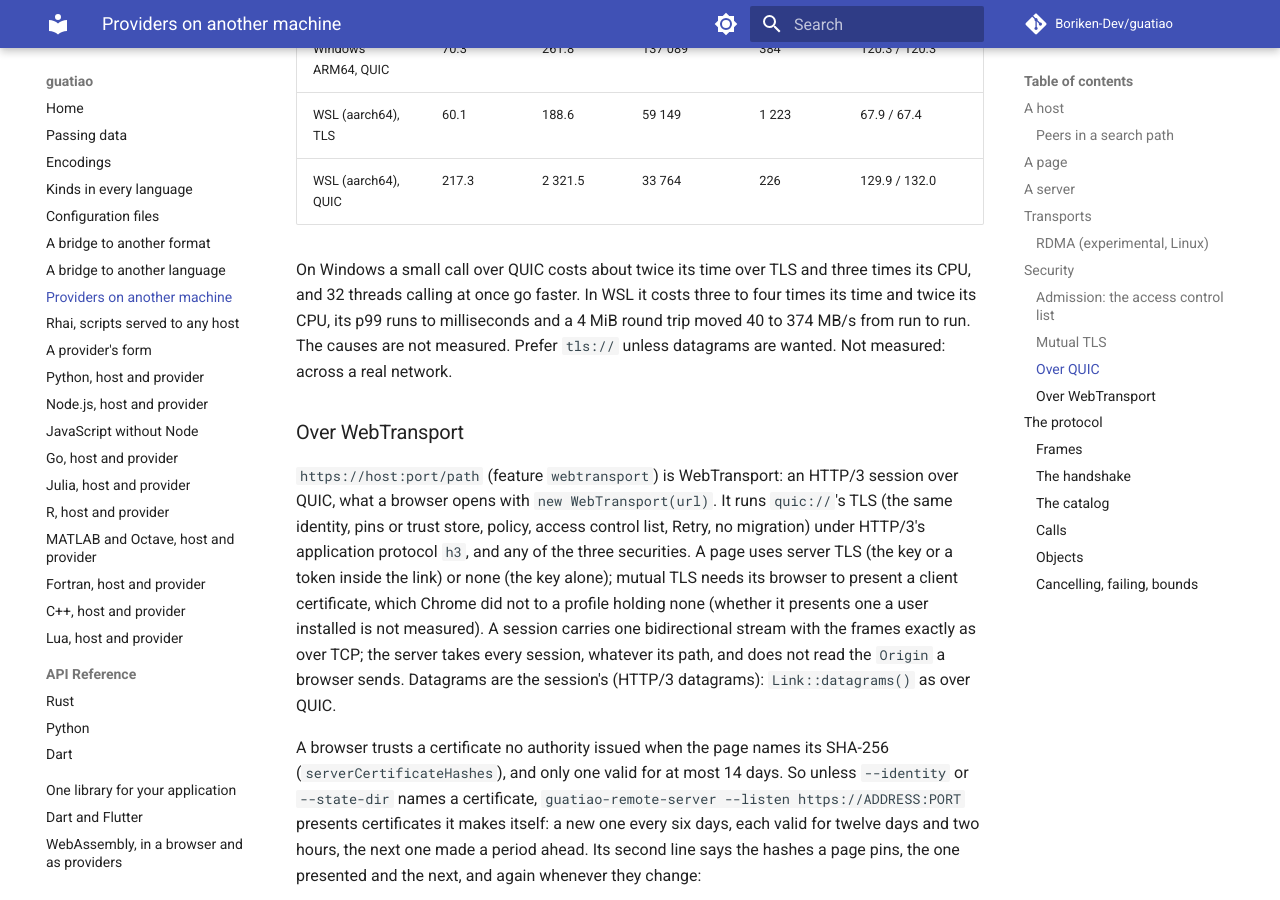
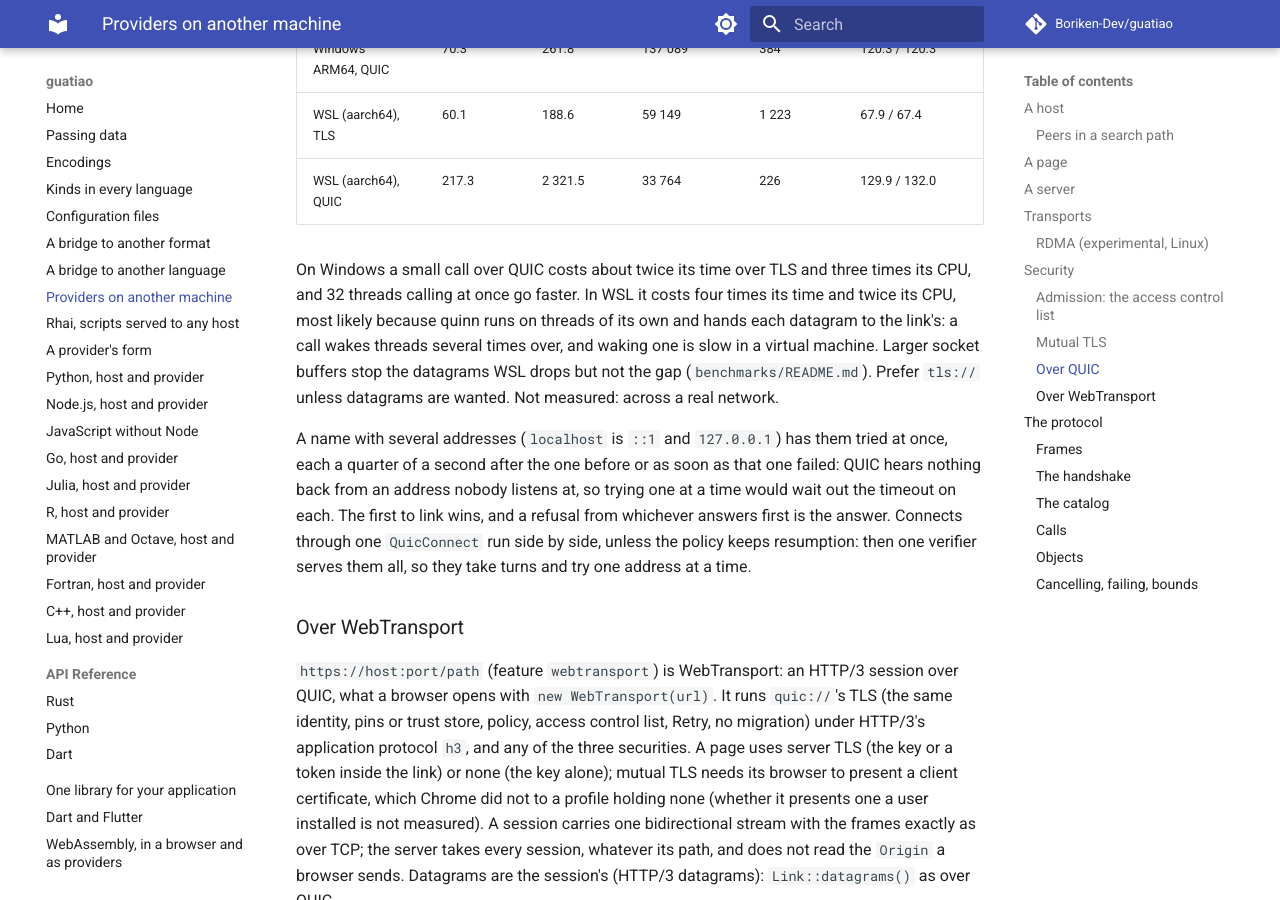
Before and after one commit to Boriken-Dev/guatiao, an MkDocs documentation site: the page built from docs/remote.md, in a window 1280 px wide and 900 px high, scrolled down 15326 px. Built offline with MkDocs 1.6.1 and Material for MkDocs 9.7.7, drawn with Linux system fonts in a browser that asks for light colours; comment, search, counter and statistics services are not loaded.

Commit message:
docs: what a QUIC call costs in WSL, and how QUIC connects try addresses
Socket buffers are not the gap: raised to 4 MiB they stop the datagrams
WSL drops but move neither latency nor throughput, and plain UDP is as
quick as TCP there. A small QUIC call costs five context switches where
TLS costs one, quinn's threads handing each datagram to the link's. No
send carries a segment count although the kernel takes them.

```diff
--- a/docs/remote.md
+++ b/docs/remote.md
@@ -670,10 +670,22 @@ local and provisional (`benchmarks/results/remote-quic-*.jsonl`):
 
 On Windows a small call over QUIC costs about twice its time over TLS
 and three times its CPU, and 32 threads calling at once go faster. In
-WSL it costs three to four times its time and twice its CPU, its p99
-runs to milliseconds and a 4 MiB round trip moved 40 to 374 MB/s from
-run to run. The causes are not measured. Prefer `tls://` unless
-datagrams are wanted. Not measured: across a real network.
+WSL it costs four times its time and twice its CPU, most likely
+because quinn runs on threads of its own and hands each datagram to the
+link's: a call wakes threads several times over, and waking one is slow
+in a virtual machine. Larger socket buffers stop the datagrams WSL drops but not the
+gap (`benchmarks/README.md`). Prefer `tls://` unless datagrams are
+wanted. Not measured: across a real network.
+
+A name with several addresses (`localhost` is `::1` and `127.0.0.1`)
+has them tried at once, each a quarter of a second after the one before
+or as soon as that one failed: QUIC hears nothing back from an address
+nobody listens at, so trying one at a time would wait out the timeout on
+each. The first to link wins, and a refusal from whichever answers first
+is the answer. Connects through one
+`QuicConnect` run side by side, unless the policy keeps resumption: then
+one verifier serves them all, so they take turns and try one address at
+a time.
 
 ### Over WebTransport
 
```
Also changed, not shown: benchmarks/README.md (+21 -2 lines), 1 other file.
